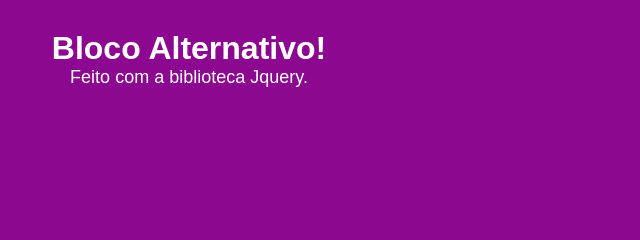
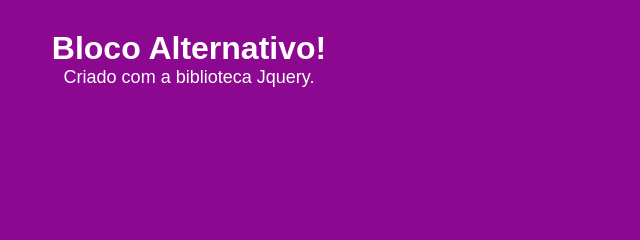
Before and after one commit to HeltonCarlos/Jquery, a plain HTML site: page index.html in a window 1280 px wide. Shown: the top 240 px of the page, 481-1121 px from the left. Drawn offline with nearby package versions, Linux system fonts and the light colour scheme.

Commit message:
Finalizando README
Bloco

```diff
--- a/index.html
+++ b/index.html
@@ -7,16 +7,14 @@
     <title>Bloco de notas</title>
 </head>
 <body>
+
     <div class="text">
         <h1>Bloco Alternativo!</h1>
-        <p>Feito com a biblioteca Jquery.</p>
+        <p>Criado com a biblioteca Jquery.</p>
     </div>
 
-    <div class="container">
-    </div>
+    <div class="container"></div>
     <div class="btn-add">+</div>
-
-
 
     <script
   src="https://code.jquery.com/jquery-3.5.1.min.js"
```
